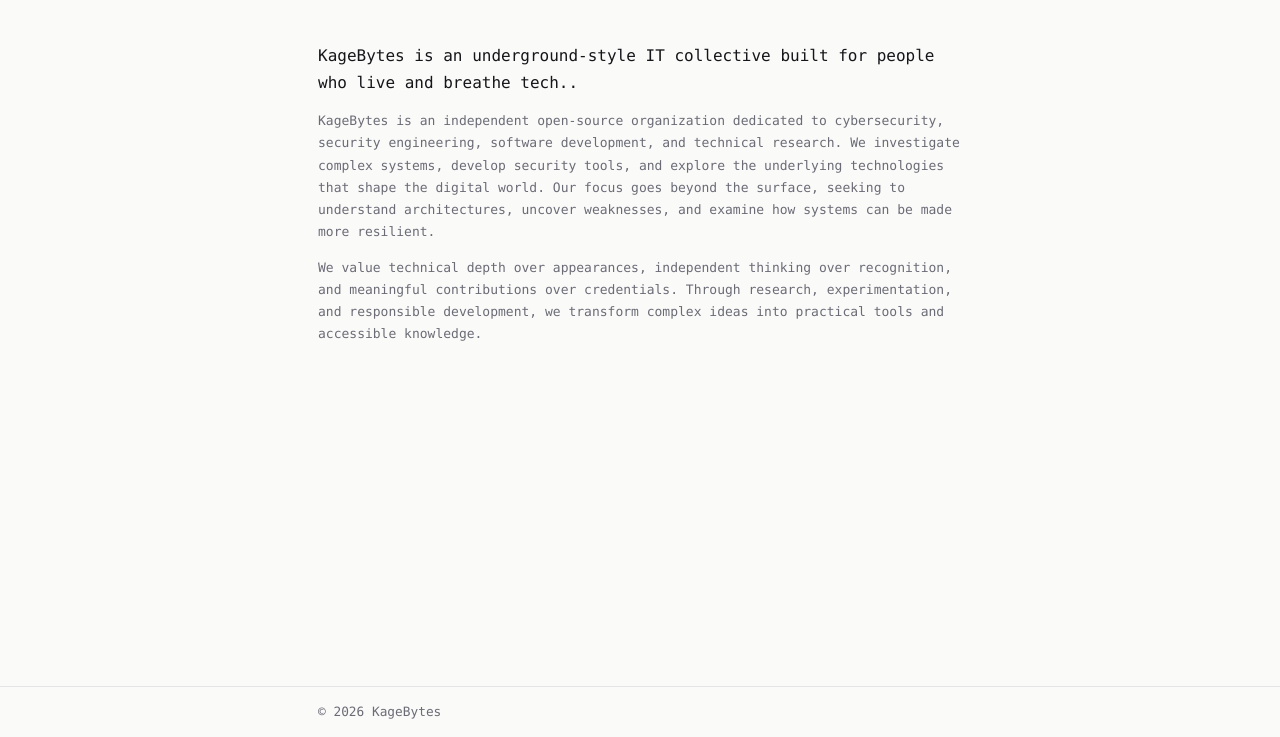
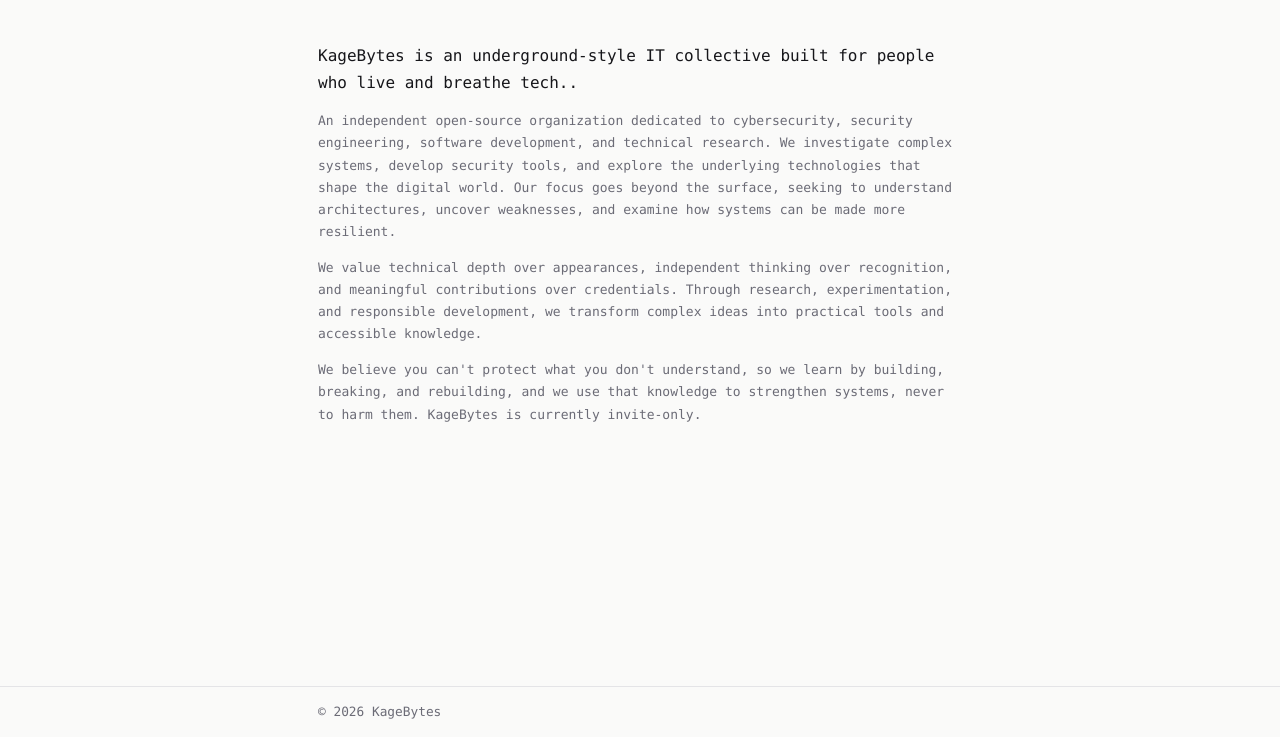
Before and after one commit to Kage-Bytes/KageBytes, a plain HTML site: page index.html in a window 1280 px wide. Shown: the part 63-800 px from the top of the page. Drawn offline with Linux system fonts and the light colour scheme.

Commit message:
Update index.html

```diff
--- a/index.html
+++ b/index.html
@@ -26,12 +26,14 @@
     <div class="wrap">
       <p class="lead">KageBytes is an underground-style IT collective built for people who live and breathe tech..</p>
       <p>
-        KageBytes is an independent open-source organization dedicated to cybersecurity, security engineering, software development, and technical research. We investigate complex systems, develop security tools, and explore the underlying technologies that shape the digital world. Our focus goes beyond the surface, seeking to understand architectures, uncover weaknesses, and examine how systems can be made more resilient.
+        An independent open-source organization dedicated to cybersecurity, security engineering, software development, and technical research. We investigate complex systems, develop security tools, and explore the underlying technologies that shape the digital world. Our focus goes beyond the surface, seeking to understand architectures, uncover weaknesses, and examine how systems can be made more resilient.
       </p>
      <p>
        We value technical depth over appearances, independent thinking over recognition, and meaningful contributions over credentials. Through research, experimentation, and responsible development, we transform complex ideas into practical tools and accessible knowledge.
      </p>
-
+      <p>
+       We believe you can't protect what you don't understand, so we learn by building, breaking, and rebuilding, and we use that knowledge to strengthen systems, never to harm them. KageBytes is currently invite-only.
+      </p>
     </div>
   </main>
 
```
